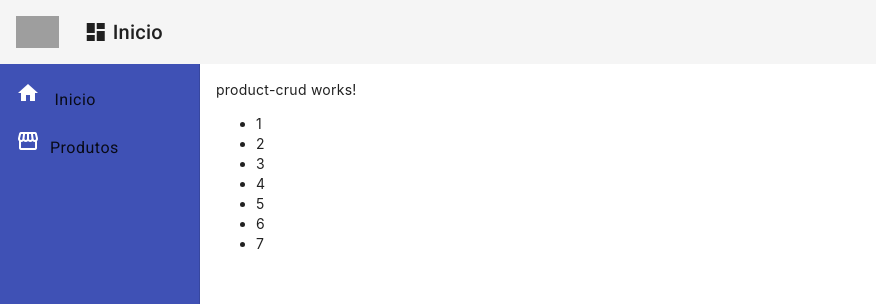
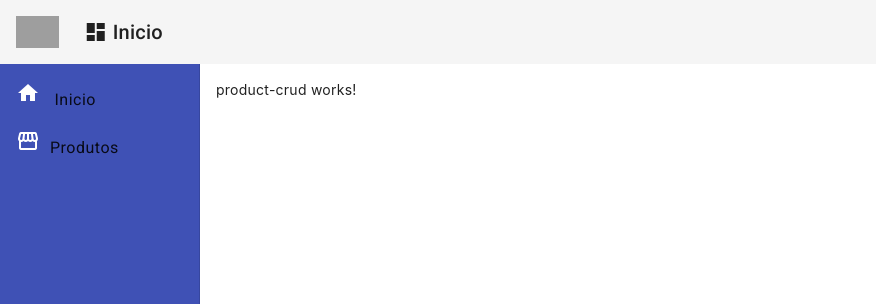
Before and after one commit to FabricioMagnus/crud_angular, an Angular app: page /products in a window 1280 px wide. Shown: the top 304 px of the page, without its empty margins (0-876 px from the left). Built offline with nearby package versions, Linux system fonts and the light colour scheme; grey boxes are pictures that could not be loaded.

Commit message:
add: diretivas de estilo e de estrutura

```diff
--- a/src/app/directives/for.directive.ts
+++ b/src/app/directives/for.directive.ts
@@ -10,7 +10,7 @@ import {
   selector: '[myFor]',
 })
 export class ForDirective implements OnInit {
-  @Input('myForEm')
+  @Input('myForIn')
   numbers: number[] = [];
   @Input('myForUsando')
   texto!: string;
--- a/src/app/views/product-crud/product-crud.component.html
+++ b/src/app/views/product-crud/product-crud.component.html
@@ -1,5 +1,5 @@
 <p>product-crud works!</p>
 
-<ul>
-  <li *myFor="let n; em: [1, 2, 3, 4, 5, 6, 7]">{{ n }}</li>
-</ul>
+<!-- <ul>
+  <li *myFor="let n; in: [1, 2, 3, 4, 5, 6, 7]">{{ n }}</li>
+</ul> -->
```
